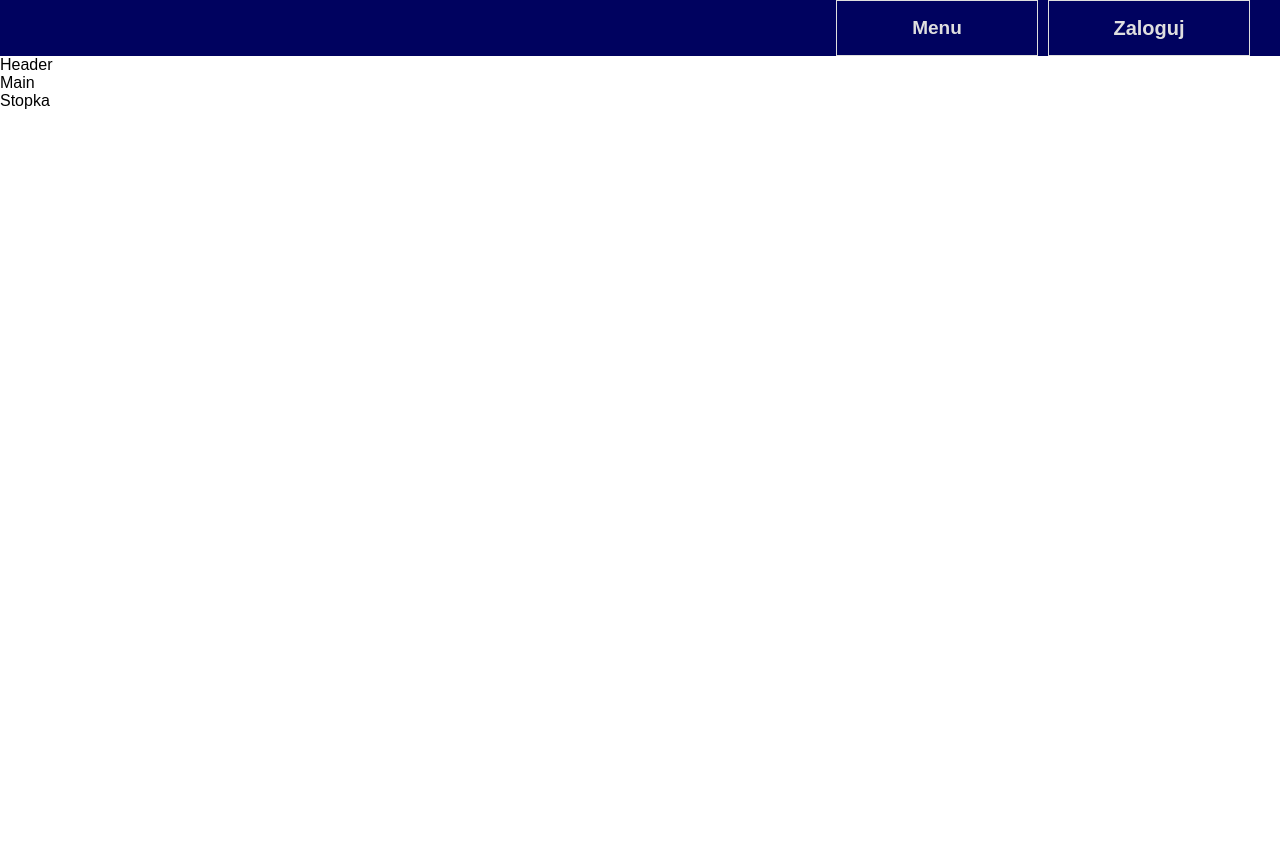
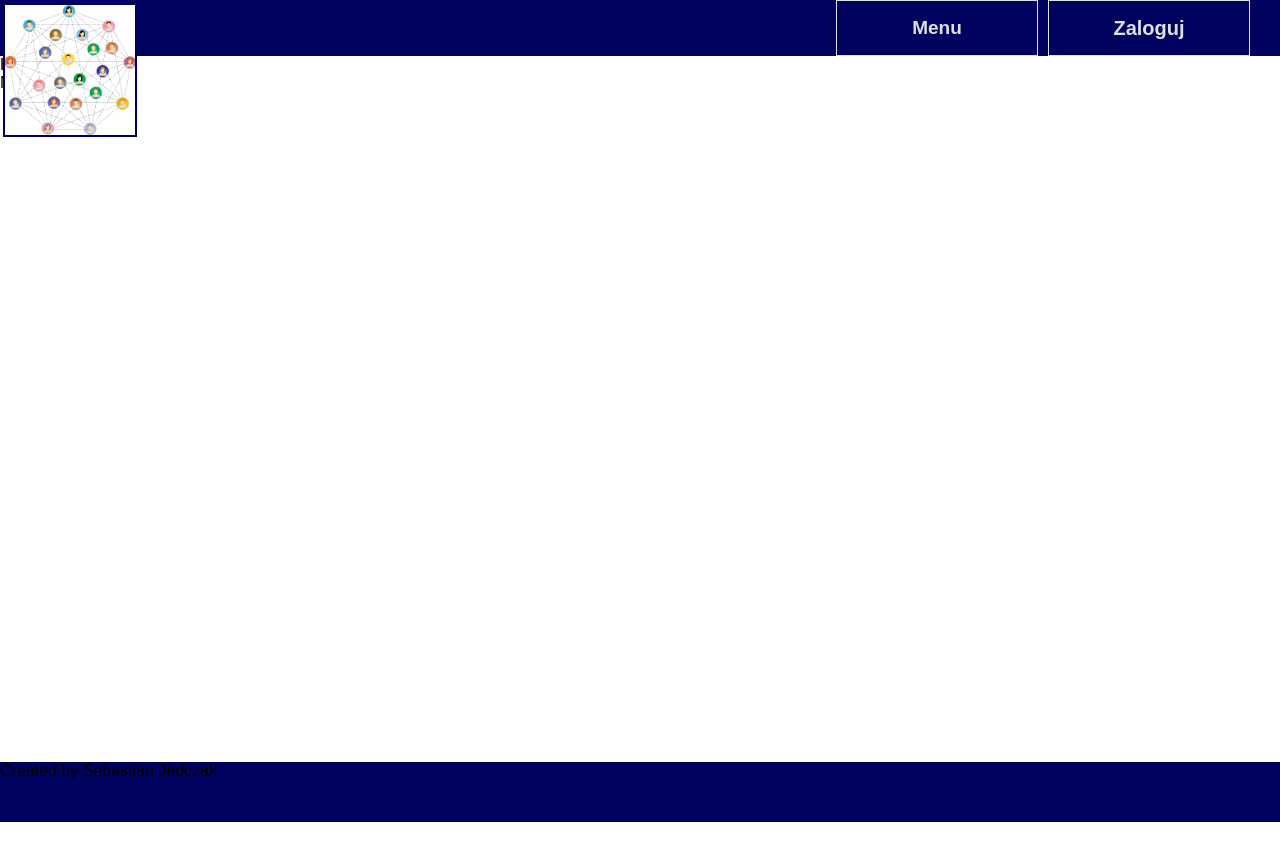
Before and after one commit to SebastianJadczak/personalweb, a React (Create React App) app: page /contact in a window 1280 px wide. Shown: the top 860 px of the page. After the commit the page ends 822 px from the top, so only its background shows below. Built offline with nearby package versions, Linux system fonts and the light colour scheme.

Commit message:
add logo

```diff
--- a/src/App.js
+++ b/src/App.js
@@ -22,10 +22,11 @@ class App extends Component {
             <section className="main">
               <Main />
             </section>
-            <footer>
-              <Footer />
-            </footer>
           </main>
+          <footer>
+            <Footer />
+          </footer>
+
 
 
 
--- a/src/Routers/Footer.js
+++ b/src/Routers/Footer.js
@@ -2,7 +2,7 @@ import React from 'react';
 
 const Footer = () => {
     return (
-        <p>Stopka</p>
+        <p>Created by Sebastian Jadczak</p>
     )
 }
 export default Footer;
--- a/src/Routers/Navigation.js
+++ b/src/Routers/Navigation.js
@@ -2,6 +2,7 @@ import React, { Component } from 'react';
 import Nav from './Nav'
 import Profil from './Profil'
 import "../styles/Navigation.css"
+
 
 
 class Navigation extends Component {
@@ -43,6 +44,7 @@ class Navigation extends Component {
 
         return (
             <>
+                <div className="logo"></div>
                 {login ? <button onClick={this.handleProfil}>Profil</button> : null}
                 {profil ? <Profil /> : null}
 
--- a/src/Routers/Profil.js
+++ b/src/Routers/Profil.js
@@ -4,7 +4,7 @@ import { NavLink } from 'react-router-dom';
 const list = [
     { id: 1, name: "Moje konto", path: "/myaccount" },
     { id: 2, name: "Zadania", path: "/tasks" },
-    { id: 3, name: "Kontakt", path: "/contact" },
+    { id: 3, name: "Promocja", path: "/contact" },
 ]
 
 const Profil = (props) => {
--- a/src/styles/App.css
+++ b/src/styles/App.css
@@ -19,6 +19,21 @@ nav.navigation {
   justify-content: flex-end;
 
 }
+
+nav.navigation div.logo {
+  position: absolute;
+  height: 130px;
+  width: 130px;
+  background-image: url('../images/network.png');
+  background-position: center;
+  background-repeat: no-repeat;
+  background-size: cover;
+  top: 3px;
+  left: 3px;
+  background-color: #fff;
+  border: 2px solid rgb(0, 2, 95);
+}
+
 
 nav.navigation button {
   background-color: rgb(0, 2, 95);
@@ -99,3 +114,19 @@ nav.navigation div.profile ul li a {
   text-decoration: none;
 
 }
+
+main {
+  height: 86vh;
+}
+
+
+
+
+
+
+/* Footer */
+
+footer {
+  height: 60px;
+  background-color: rgb(0, 2, 95);
+}
```
Also changed, not shown: src/images/network.png (added).
